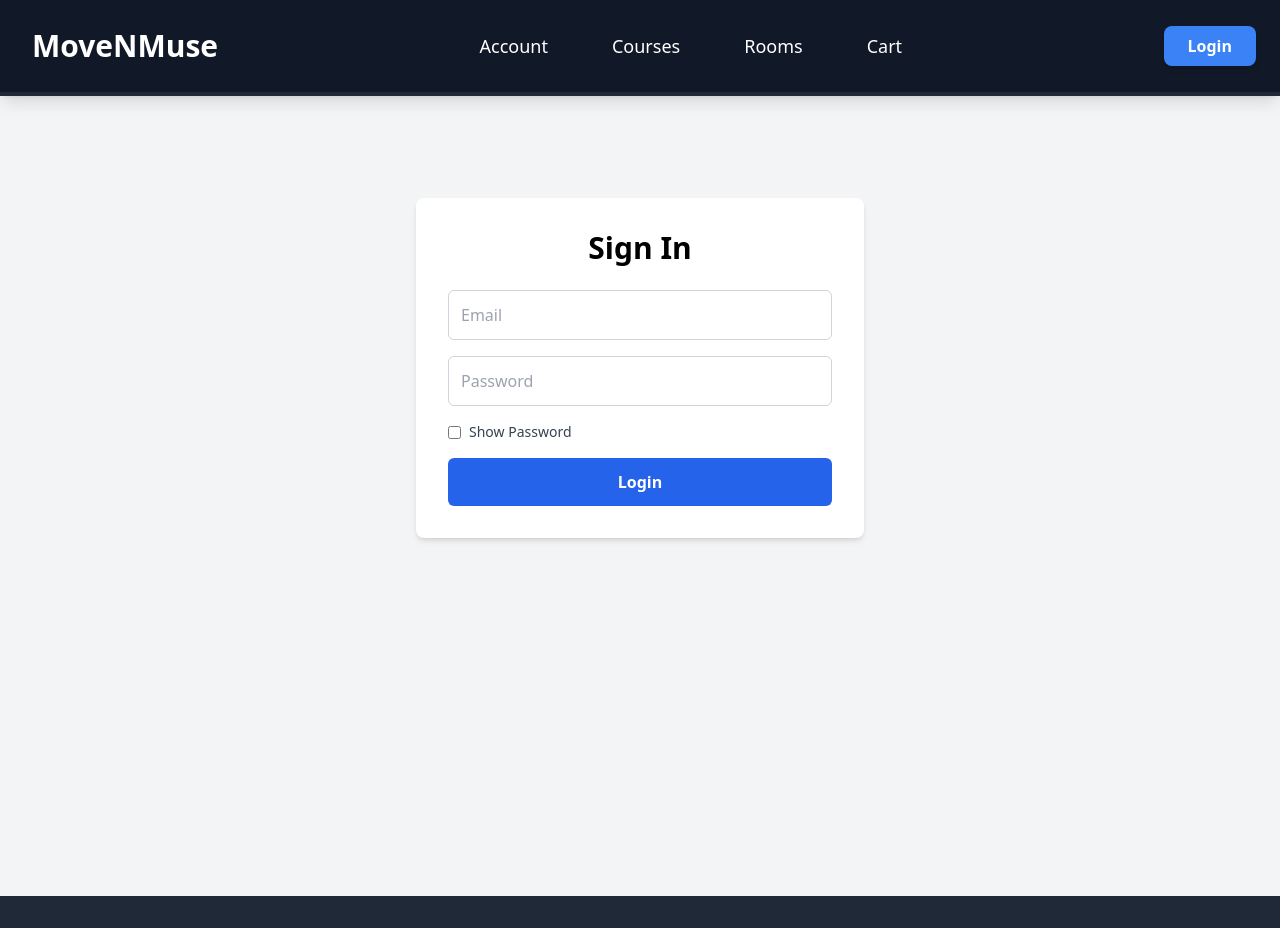
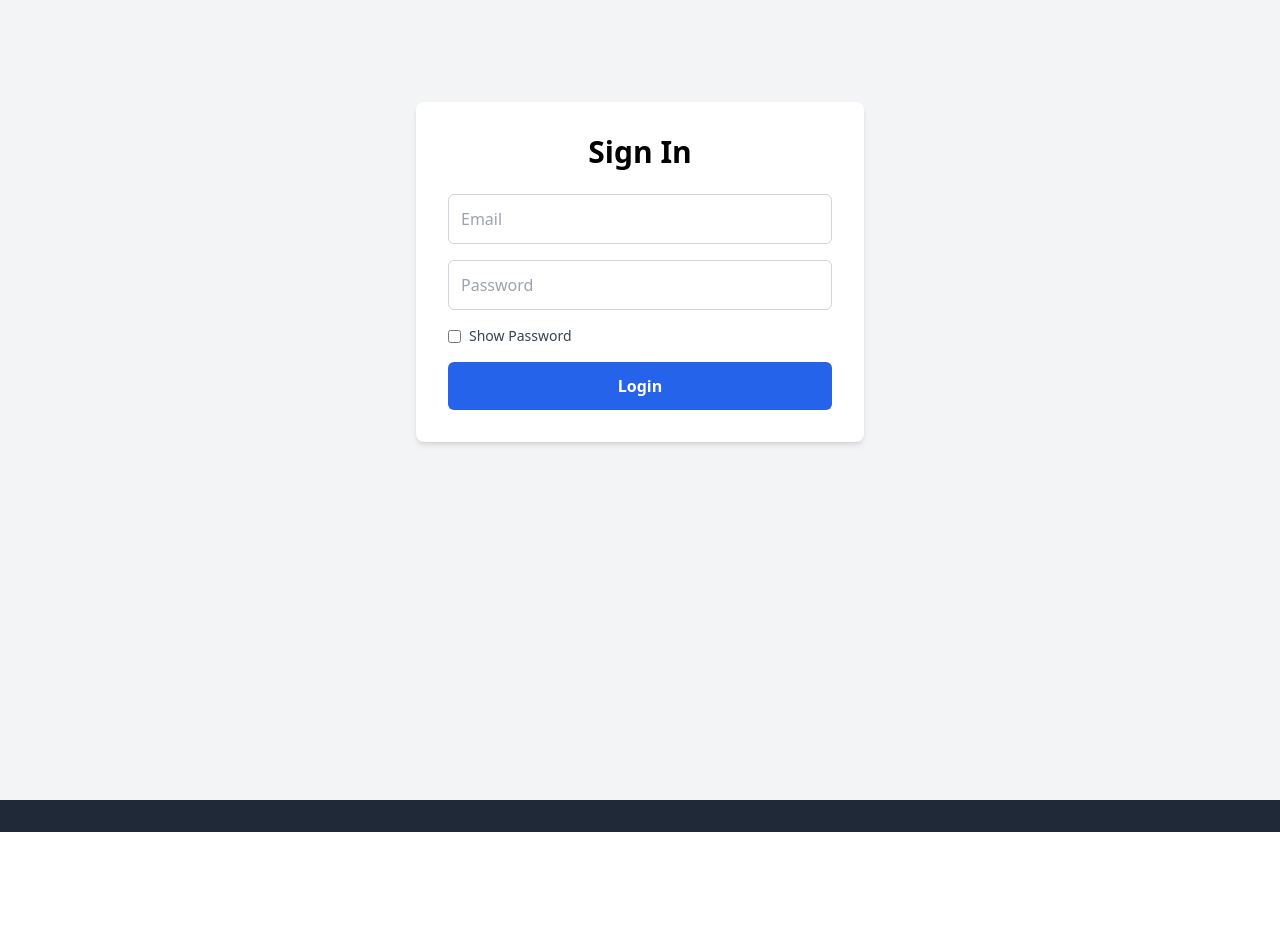
Before and after one commit to marinankato/MoveNMuse, a React (Vite) app in the folder client/: page /login in a window 1280 px wide. After the commit the page ends 832 px from the top, so only its background shows below. Built offline with nearby package versions, Linux system fonts and the light colour scheme.

Commit message:
modified so pages always open at the top not scrolled down

```diff
--- a/client/package.json
+++ b/client/package.json
@@ -12,6 +12,7 @@
   "dependencies": {
     "@reduxjs/toolkit": "^2.5.0",
     "axios": "^1.7.9",
+    "jwt-decode": "^4.0.0",
     "react": "^18.3.1",
     "react-dom": "^18.3.1",
     "react-redux": "^9.2.0",
--- a/client/src/App.jsx
+++ b/client/src/App.jsx
@@ -1,32 +1,12 @@
+import { Provider } from "react-redux";
+import { PersistGate } from "redux-persist/integration/react";
+import store, { persistor } from "./store/store.js";
 import { RouterProvider } from "react-router-dom";
-import { useEffect } from "react";
 import { router } from "./routes";
-import { PersistGate } from "redux-persist/integration/react";
-import { persistor } from "./store/store.js";
-import { Provider, useDispatch } from "react-redux";
-import store from "./store/store.js";
-// import { jwtDecode } from "jwt-decode";
-// import { login } from "./store/authSlice";
 
 function App() {
-  const dispatch = useDispatch();
-
-  useEffect(() => {
-    // const token =
-    //   localStorage.getItem("token") || sessionStorage.getItem("token");
-    // if (token) {
-    //   try {
-    //     const decodedToken = jwtDecode(token);
-    //     dispatch(login({ email: decodedToken.email, name: decodedToken.name }));
-    //   } catch (error) {
-    //     console.error("Invalid token or token expired", error);
-    //   }
-    // }
-  }, [dispatch]);
-
   return (
     <Provider store={store}>
-      {/* PersistGate will delay the rendering until the redux state is rehydrated */}
       <PersistGate loading={null} persistor={persistor}>
         <RouterProvider router={router} />
       </PersistGate>
--- a/client/src/Layout/index.jsx
+++ b/client/src/Layout/index.jsx
@@ -1,26 +1,45 @@
 import { Outlet, useLocation } from "react-router-dom";
 import { Header, Footer } from "../components";
-import { useState } from "react";
+import ScrollToTop from "../components/ScrollToTop";
+import { useEffect } from "react";
+import { useDispatch } from "react-redux";
+import { login } from "../store/authSlice";
+import { jwtDecode } from "jwt-decode";
 
 const Layout = () => {
-  const location = useLocation(); // Get the current location (path)
+  const location = useLocation();
+  const dispatch = useDispatch();
 
-  // Conditionally render the Header based on the current route
   const showHeader = location.pathname !== "/login";
+
+  useEffect(() => {
+    const token = localStorage.getItem("token") || sessionStorage.getItem("token");
+    if (token) {
+      try {
+        const decoded = jwtDecode(token);
+        dispatch(
+          login({
+            email: decoded.email,
+            firstName: decoded.firstName || decoded.name,
+          })
+        );
+      } catch (err) {
+        console.error("Token decoding failed:", err);
+      }
+    }
+  }, [dispatch]);
 
   return (
     <>
-      {/* Top Header */}
-      <Header />
+      <ScrollToTop />
+      {showHeader && <Header />}
 
-      <div className="flex flex-col lg:flex-row h-screen">
-        {/* Main Content */}
-        <div className={`flex-1 bg-gray-100 overflow-auto`}>
+      <div className="flex flex-col lg:flex-row min-h-screen">
+        <div className="flex-1 bg-gray-100 overflow-auto">
           <Outlet />
         </div>
       </div>
 
-      {/* Footer */}
       <Footer />
     </>
   );
--- /dev/null
+++ b/client/src/components/ScrollToTop.jsx
@@ -0,0 +1,15 @@
+import { useEffect } from "react";
+import { useLocation } from "react-router-dom";
+
+const ScrollToTop = () => {
+  const { pathname } = useLocation();
+
+  useEffect(() => {
+    // Scroll to top when path changes
+    window.scrollTo(0, 0);
+  }, [pathname]);
+
+  return null;
+};
+
+export default ScrollToTop;
--- a/client/src/components/auth/Login.jsx
+++ b/client/src/components/auth/Login.jsx
@@ -1,6 +1,6 @@
 import React, { useState } from "react";
 import { useDispatch } from "react-redux";
-import { loginSuccess } from "../../store/authSlice";
+import { login } from "../../store/authSlice";
 import { useNavigate } from "react-router-dom";
 
 const Login = () => {
@@ -37,7 +37,7 @@ const Login = () => {
       localStorage.setItem("user", JSON.stringify(data.user));
 
       // Dispatch login to Redux
-      dispatch(loginSuccess(data.user));
+      dispatch(login(data.user));
 
       setLoading(false);
       alert("Logged in successfully!");
--- a/client/src/main.jsx
+++ b/client/src/main.jsx
@@ -2,13 +2,9 @@ import { StrictMode } from "react";
 import { createRoot } from "react-dom/client";
 import "./index.css";
 import App from "./App.jsx";
-import { Provider } from "react-redux";
-import store from "./store/store.js";
 
 createRoot(document.getElementById("root")).render(
   <StrictMode>
-    <Provider store={store}>
-      <App />
-    </Provider>
+    <App />
   </StrictMode>
 );
--- a/client/src/store/authSlice.js
+++ b/client/src/store/authSlice.js
@@ -9,7 +9,7 @@ const authSlice = createSlice({
   name: "auth",
   initialState,
   reducers: {
-    loginSuccess: (state, action) => {
+    login: (state, action) => {
       state.status = true;
       state.userData = action.payload;
     },
@@ -20,5 +20,5 @@ const authSlice = createSlice({
   },
 });
 
-export const { loginSuccess, logout } = authSlice.actions;
+export const { login, logout } = authSlice.actions;
 export default authSlice.reducer;
```
Also changed, not shown: 1 other file (tests, documents, lock files or other folders).
